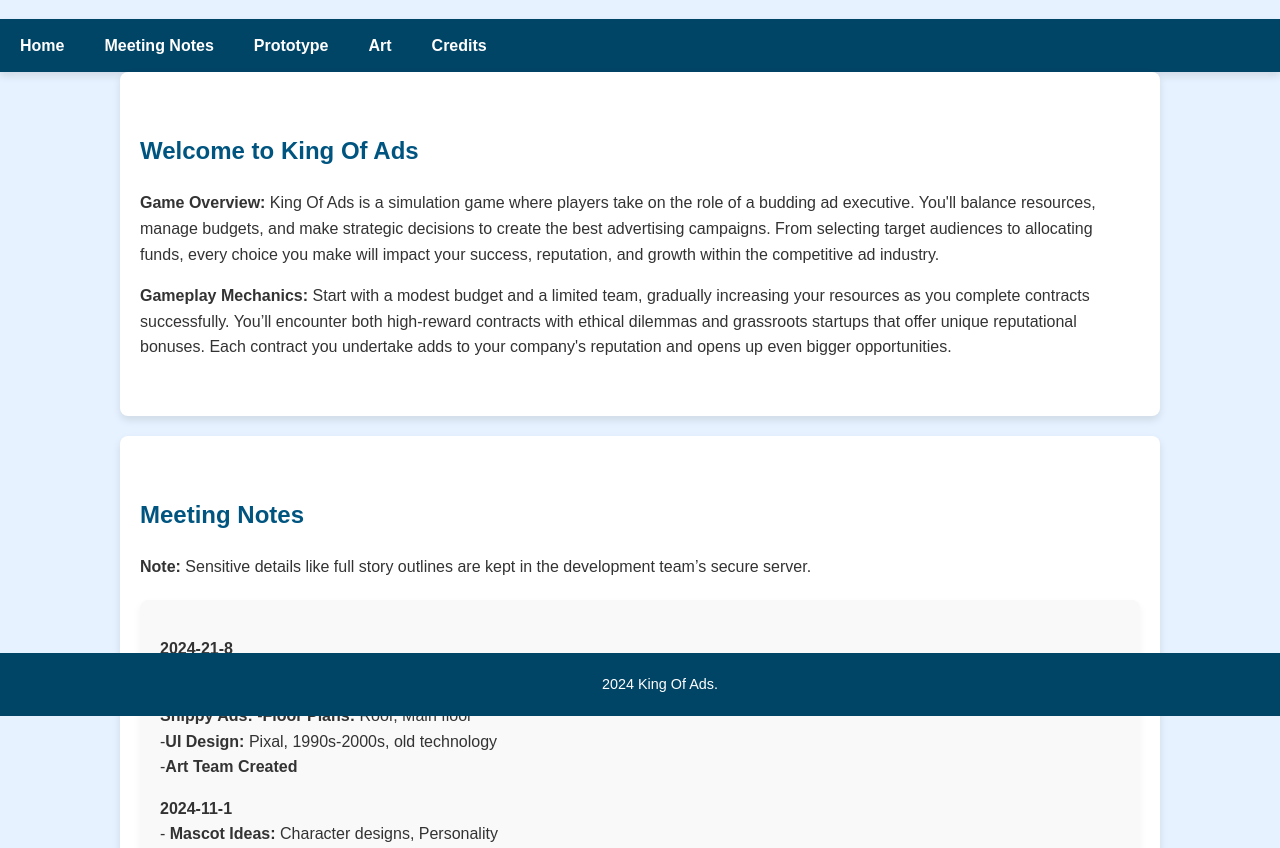
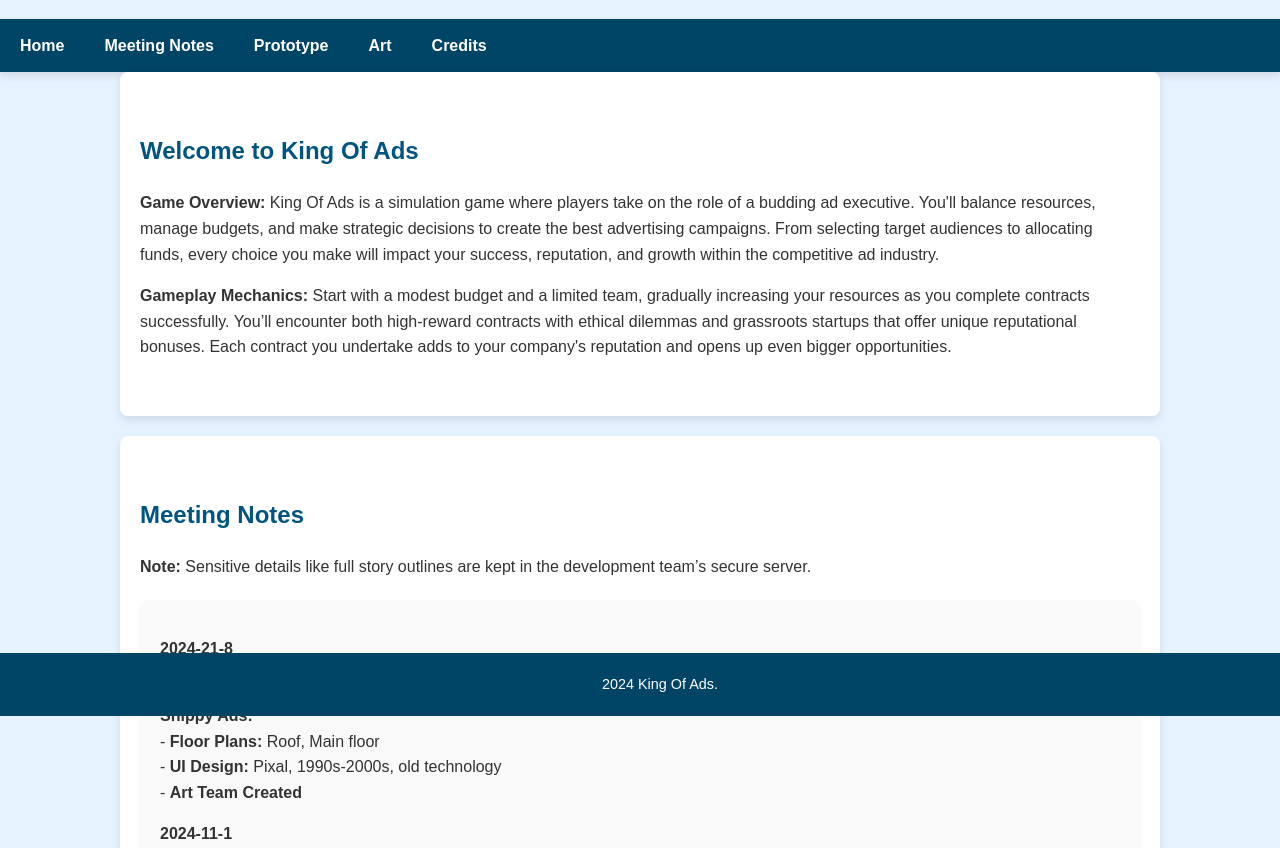
Before and after one commit to gangapersaud-sarah/King-of-Ads, a plain HTML site: page index.html in a window 1280 px wide. Shown: the part 84-932 px from the top of the page. Drawn offline with Linux system fonts and the light colour scheme.

Commit message:
Update index.html

```diff
--- a/index.html
+++ b/index.html
@@ -125,10 +125,10 @@
         <p><strong>Note:</strong> Sensitive details like full story outlines are kept in the development team’s secure server.</p>
         <div class="meeting-notes">
             <p><strong>2024-21-8</strong><br>
-            <p><strong>2024-11-8</strong><br> <b>Shippy Ads:</b>
-                -<b>Floor Plans:</b> Roof, Main floor<br>
-                -<b>UI Design:</b> Pixal, 1990s-2000s, old technology<br>
-                -<b>Art Team Created</b>
+            <p><strong>2024-11-8</strong><br> <b>Shippy Ads:</b><br>
+                - <b>Floor Plans:</b> Roof, Main floor<br>
+                - <b>UI Design:</b> Pixal, 1990s-2000s, old technology<br>
+                - <b>Art Team Created</b>
             </p>
             <p><strong>2024-11-1</strong><br>
                 - <b>Mascot Ideas:</b> Character designs, Personality<br>
```
